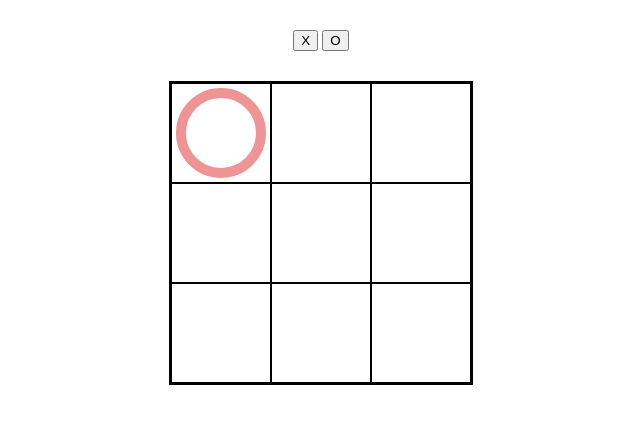
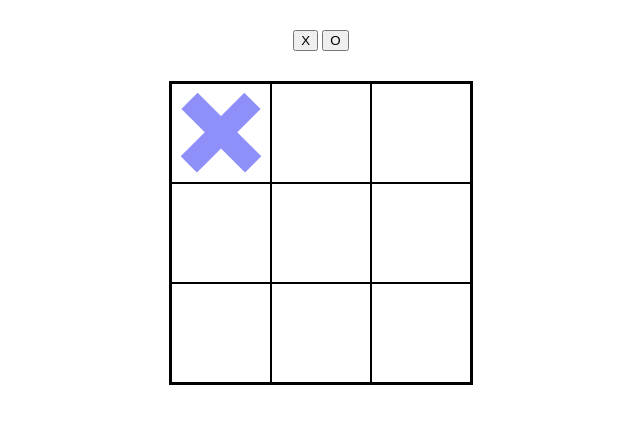
Before and after one commit to KawalaE/Tic-Tac-Toe, a plain HTML site: page index.html in a window 1280 px wide. Both pictures are taken after a click on the element 540 px from the left and 370 px from the top of the page. Shown: the part 237-660 px from the top of the page, without its empty margins (319-959 px from the left). Drawn offline with Linux system fonts and the light colour scheme.

Commit message:
Add cross

```diff
--- a/script.js
+++ b/script.js
@@ -17,13 +17,7 @@ const gameBoard = (() =>{
 
 function markHandler(e){
     const displayMark = document.createElement('div');
-    displayMark.classList.add('circle');
+    displayMark.classList.add('cross');
     e.target.append(displayMark);
 }
 gameBoard.createBoard();
-const gameLogic = (() =>{
-    const xChoice = document.getElementById('X-marker');
-    xChoice.addEventListener('click', ()=>{
-        console.log('X was choosen');
-    });
-})();
--- a/style.css
+++ b/style.css
@@ -33,3 +33,25 @@ body{
     border: 10px solid rgb(238, 148, 148);
     box-sizing: border-box;
 }
+.cross{
+    width: 90px;
+    height: 90px;
+    transform: rotate(45deg);
+}
+.cross:before, .cross:after{
+    content: "";
+    position: absolute;
+    background-color: rgb(143, 143, 250);
+}
+.cross:before{
+    left:50%;
+    width: 25%;
+    height: 100%;
+    margin-left: -13%;
+}
+.cross:after{
+    top:50%;
+    width: 100%;
+    height: 25%;
+    margin-top: -13%;
+}
```
